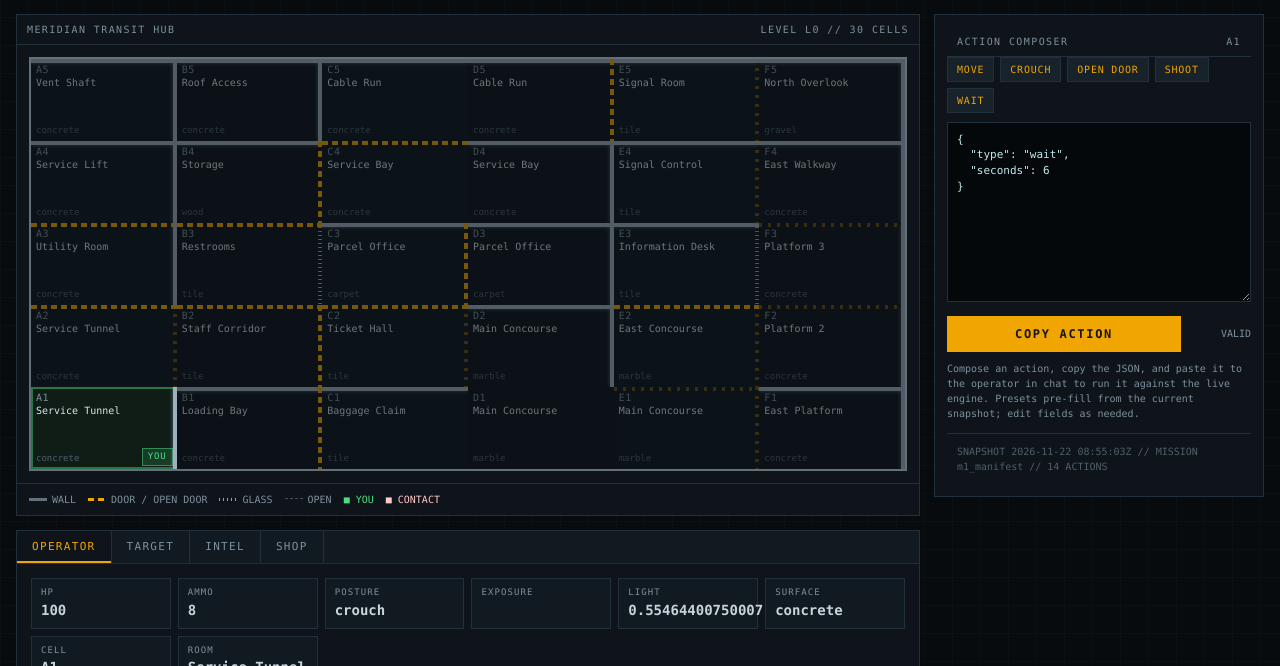
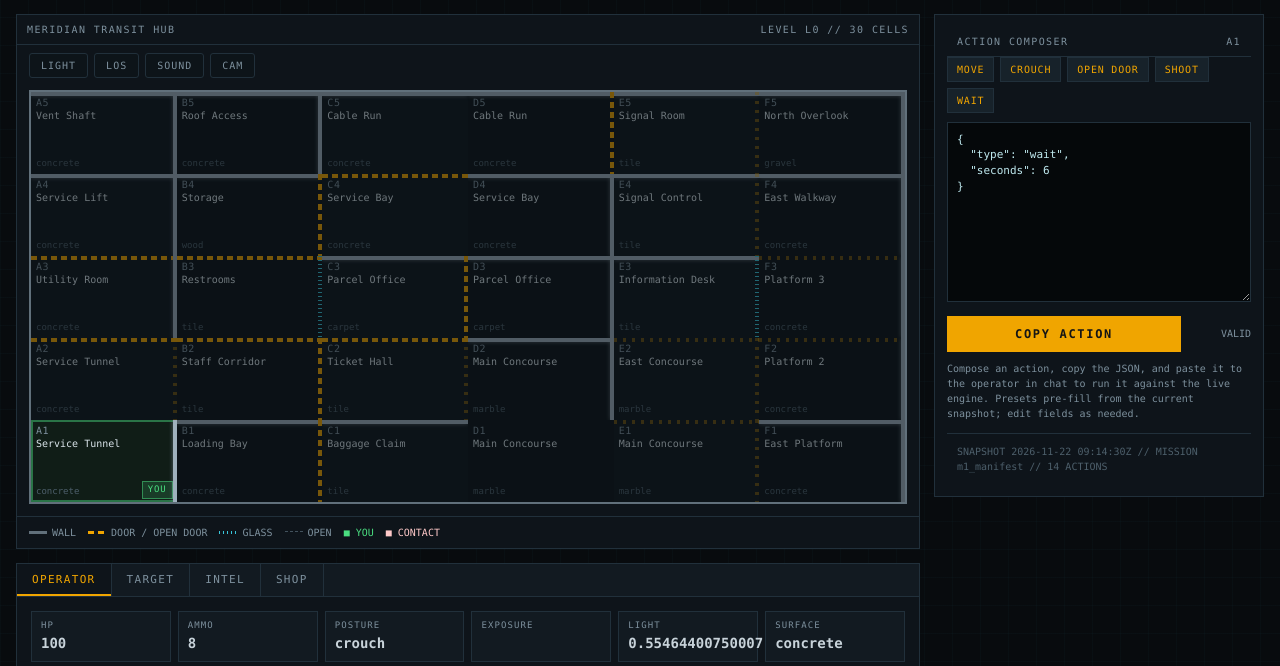
Before and after one commit to Eyeffect/stealth-engine-v3, a plain HTML site: page ui/index.html in a window 1280 px wide. Shown: the part 123-789 px from the top of the page. Drawn offline with Linux system fonts and the light colour scheme.

Commit message:
GUI overlays LIGHT/LOS/SOUND/CAM wired with real snapshot data

```diff
--- a/save.json
+++ b/save.json
@@ -11,21 +11,21 @@
       {
         "id": "m1_manifest",
         "result": "COMPLETE",
-        "time": "2026-11-22T08:55:29.349Z",
+        "time": "2026-11-22T09:14:56.402Z",
         "kills": 0,
         "creditsEarned": 4500
       },
       {
         "id": "m2_auditor",
         "result": "COMPLETE",
-        "time": "2026-11-22T08:55:29.394Z",
+        "time": "2026-11-22T09:14:56.448Z",
         "kills": 1,
         "creditsEarned": 6500
       },
       {
         "id": "m3_glasshouse",
         "result": "COMPLETE",
-        "time": "2026-11-22T08:55:29.439Z",
+        "time": "2026-11-22T09:14:56.494Z",
         "kills": 0,
         "creditsEarned": 9000
       }
--- a/ui/export.js
+++ b/ui/export.js
@@ -76,6 +76,7 @@ const snapshot = {
     lights: mapDef.lights || []
   },
   view,
+  overlays: eng.overlays(),
   diagnostics: diag,
   contacts: view.contacts,
   account: acct.dump(),
--- a/ui/index.html
+++ b/ui/index.html
@@ -56,6 +56,15 @@
     letter-spacing:.14em;font-size:10px;text-transform:uppercase;display:flex;justify-content:space-between}
 
   /* ---------- map ---------- */
+  .overlays{display:flex;gap:6px;padding:8px 12px 0;flex-wrap:wrap}
+  .overlays button{background:#0d1419;border:1px solid var(--line);color:var(--dim);
+    padding:4px 11px;font-size:10px;letter-spacing:.1em;cursor:pointer;border-radius:3px}
+  .overlays button:hover{color:var(--txt)}
+  .overlays button.on{border-color:#39c5d9;color:#39c5d9;background:rgba(57,197,217,.08)}
+  .ov-light{position:absolute;inset:0;z-index:1;pointer-events:none;background:rgba(255,214,140,.42)}
+  .ov-los{position:absolute;inset:0;z-index:1;pointer-events:none;background:rgba(248,113,113,.18)}
+  .ov-cam{position:absolute;inset:0;z-index:1;pointer-events:none;background:rgba(169,140,224,.2)}
+  .ov-sound{position:absolute;inset:2px;z-index:3;pointer-events:none;border:2px solid #39c5d9;box-shadow:inset 0 0 10px rgba(57,197,217,.35)}
   .map-wrap{padding:12px}
   #grid{
     display:grid;grid-template-columns:repeat(6,minmax(0,1fr));grid-template-rows:repeat(5,82px);
@@ -183,6 +192,12 @@ python -m http.server 8000
     <div>
       <section class="panel">
         <div class="panel-hd"><span id="mapTitle">TACTICAL MAP</span><span id="mapSub"></span></div>
+        <div class="overlays" id="overlays">
+          <button data-ov="light">LIGHT</button>
+          <button data-ov="los">LOS</button>
+          <button data-ov="sound">SOUND</button>
+          <button data-ov="cam">CAM</button>
+        </div>
         <div class="map-wrap"><div id="grid"></div></div>
         <div class="legend">
           <span><i class="lw"></i>WALL</span>
@@ -222,6 +237,7 @@ python -m http.server 8000
 (function(){
   'use strict';
   var S=null, currentTab='OPERATOR';
+  var OV={light:false,los:false,sound:false,cam:false};
   var GM=/[?&]gm\b/.test(location.search);
   var TABS=GM?['OPERATOR','TARGET','INTEL','SHOP','GM']:['OPERATOR','TARGET','INTEL','SHOP'];
 
@@ -300,6 +316,17 @@ python -m http.server 8000
       return {cls:'e-wall',title:'WALL'};
     }
     var vis=new Set(S.view.visible||[]);
+    var ov=S.overlays||{},lm=ov.lightmap||{},snd=ov.sounds||[],cams=ov.cameras||[],cones=ov.guardCones||[];
+    var soundCells=new Set(snd.filter(function(s){return s.heard}).map(function(s){return s.cell;}));
+    var camCells=new Set(cams.filter(function(c){return c.visible}).map(function(c){return c.cell;}));
+    var coneCells=new Set();
+    if(OV.los){var dirs={N:[0,1],S:[0,-1],E:[1,0],W:[-1,0]};
+      cones.forEach(function(g){var d=dirs[g.facing]||[0,1];var a=cells[g.cell]||cells[short(g.cell)];if(!a)return;
+        arr.forEach(function(t){var vx=t.x-a.x,vy=t.y-a.y,len=Math.hypot(vx,vy)||1;
+          if((vx*d[0]+vy*d[1])/len<0.4)return;
+          if(Math.hypot(vx,vy)>(g.range||20)/4)return;
+          var k=[a.id,t.id].sort().join('|'),e=byKey[k];if(e&&e[2]!=='open'&&e[2]!=='door'&&e[2]!=='glass')return;
+          coneCells.add(t.id);});});}
     var byCell={};(S.contacts||[]).forEach(function(c){(byCell[c.cell]=byCell[c.cell]||[]).push(c);});
     var me=S.view.you.cell,html='';
     for(var y=4;y>=0;y--){
@@ -313,9 +340,15 @@ python -m http.server 8000
         var toks=(byCell[c.id]||[]).map(function(t,i){
           return '<div class="token" style="top:'+(4+i*13)+'px" title="'+esc(t.name+' / '+t.role)+'">'+esc(t.id)+
             '<span class="r">'+esc(t.role)+'</span></div>';}).join('');
+        var ovHtml='';
+        if(OV.light&&lm[c.id]!=null&&lm[c.id]>(S.map.ambient||0)+0.3)
+          ovHtml+='<div class="ov-light" style="opacity:'+Math.min(0.9,((lm[c.id]-(S.map.ambient||0))/8)).toFixed(2)+'" title="light '+Number(lm[c.id]).toFixed(1)+'"></div>';
+        if(OV.los&&coneCells.has(c.id))ovHtml+='<div class="ov-los" title="sight line"></div>';
+        if(OV.cam&&camCells.has(c.id))ovHtml+='<div class="ov-cam" title="camera visible"></div>';
+        if(OV.sound&&soundCells.has(c.id))ovHtml+='<div class="ov-sound" title="audible sound"></div>';
         html+='<div class="cell'+dim+(you?' you':'')+'" data-cell="'+esc(c.id)+'">'+
           '<div class="edge e-top '+et.cls+'" title="'+esc(et.title)+'"></div>'+
-          '<div class="edge e-right '+er.cls+'" title="'+esc(er.title)+'"></div>'+
+          '<div class="edge e-right '+er.cls+'" title="'+esc(er.title)+'"></div>'+ovHtml+
           '<div class="coord">'+esc(short(c.id))+'</div>'+
           '<div class="room">'+esc(c.n||'')+'</div>'+
           '<div class="mat">'+esc(c.m||'')+'</div>'+
@@ -338,6 +371,11 @@ python -m http.server 8000
     document.getElementById('tabbody').innerHTML=fn?fn():'';
     if(currentTab==='SHOP')bindShop();
   }
+
+  document.getElementById('overlays').onclick=function(e){
+    var b=e.target.closest('button[data-ov]');if(!b)return;
+    var k=b.dataset.ov;OV[k]=!OV[k];b.classList.toggle('on',OV[k]);renderMap();
+  };
 
   function tabOperator(){
     var v=S.view,y=v.you;
--- a/ui/snapshot.json
+++ b/ui/snapshot.json
@@ -1,5 +1,5 @@
 {
-  "generatedAt": "2026-11-22T08:55:03.026Z",
+  "generatedAt": "2026-11-22T09:14:30.487Z",
   "exporterVersion": 1,
   "missionId": "m1_manifest",
   "campaign": {
@@ -742,7 +742,7 @@
       "L0-F2|L0-F3": "open",
       "L0-F3|L0-F4": "open",
       "L0-E4|L0-F4": "open",
-      "L0-E2|L0-E3": "closed",
+      "L0-E2|L0-E3": "open",
       "L0-E1|L0-F1": "open"
     },
     "lights": [
@@ -821,6 +821,55 @@
     "material": "concrete",
     "exposure": "OK"
   },
+  "overlays": {
+    "lightmap": {
+      "L0-A1": 0.55464400750007,
+      "L0-B1": 0.8285954792089683,
+      "L0-C1": 0.9666666666666668,
+      "L0-D1": 0.8285954792089683,
+      "L0-E1": 0.55464400750007,
+      "L0-F1": 0.3,
+      "L0-A2": 0.4215299344583438,
+      "L0-B2": 0.5166666666666667,
+      "L0-C2": 0.8854212304355027,
+      "L0-D2": 1.1553537186794343,
+      "L0-E2": 0.984314575050762,
+      "L0-F2": 0.5801084082500771,
+      "L0-A3": 0.44295032375636273,
+      "L0-B3": 0.5321488698022421,
+      "L0-C3": 1.226064396798089,
+      "L0-D3": 1.8518004980571177,
+      "L0-E3": 1.496994335208351,
+      "L0-F3": 0.8814550271298651,
+      "L0-A4": 0.4142977396044841,
+      "L0-B4": 0.5136610018750175,
+      "L0-C4": 1.084314575050762,
+      "L0-D4": 1.546994335208351,
+      "L0-E4": 1.6486123146552463,
+      "L0-F4": 1.0333333333333334,
+      "L0-A5": 0.6171572875253809,
+      "L0-B5": 0.7,
+      "L0-C5": 0.8972656957754581,
+      "L0-D5": 1.0342414316299071,
+      "L0-E5": 1.0333333333333334,
+      "L0-F5": 0.8814550271298651
+    },
+    "sounds": [
+      {
+        "cell": "L0-E2",
+        "db": 50,
+        "type": "footstep",
+        "desc": "Bodyguard Rusk footsteps on marble",
+        "at": 6,
+        "heard": false
+      }
+    ],
+    "cameras": [],
+    "guardCones": [],
+    "visible": [
+      "L0-A1"
+    ]
+  },
   "diagnostics": {
     "heat": {
       "global": 2,
@@ -956,29 +1005,29 @@
       }
     },
     "audit": [
-      "{\"ts\":\"2026-11-22T08:41:55.846Z\",\"label\":\"S-03:report:nerve\",\"target\":60,\"roll\":3,\"margin\":57,\"success\":true,\"grade\":\"CRITICAL_SUCCESS\",\"context\":null,\"verdict\":\"SUCCESS\"}",
-      "{\"ts\":\"2026-11-22T08:41:55.846Z\",\"label\":\"S-04:panic:nerve\",\"target\":35,\"roll\":84,\"margin\":-49,\"success\":false,\"grade\":\"CRITICAL_FAIL\",\"context\":null,\"verdict\":\"FAILURE\"}",
-      "{\"ts\":\"2026-11-22T08:41:55.846Z\",\"label\":\"S-05:orient:alertness\",\"target\":80,\"roll\":21,\"margin\":59,\"success\":true,\"grade\":\"CRITICAL_SUCCESS\",\"context\":null,\"verdict\":\"SUCCESS\"}",
-      "{\"ts\":\"2026-11-22T08:41:55.846Z\",\"label\":\"S-06:orient:alertness\",\"target\":80,\"roll\":1,\"margin\":79,\"success\":true,\"grade\":\"CRITICAL_SUCCESS\",\"context\":null,\"verdict\":\"SUCCESS\"}",
-      "{\"ts\":\"2026-11-22T08:41:55.846Z\",\"label\":\"S-07:orient:alertness\",\"target\":50,\"roll\":56,\"margin\":-6,\"success\":false,\"grade\":\"FAIL\",\"context\":null,\"verdict\":\"FAILURE\"}",
-      "{\"ts\":\"2026-11-22T08:41:55.847Z\",\"label\":\"S-08:orient:alertness\",\"target\":45,\"roll\":35,\"margin\":10,\"success\":true,\"grade\":\"SUCCESS\",\"context\":null,\"verdict\":\"SUCCESS\"}",
-      "{\"ts\":\"2026-11-22T08:41:55.847Z\",\"label\":\"sight S-03 -> player\",\"target\":19,\"roll\":74,\"margin\":-55,\"success\":false,\"grade\":\"CRITICAL_FAIL\",\"context\":null,\"verdict\":\"FAILURE\"}",
-      "{\"ts\":\"2026-11-22T08:41:55.848Z\",\"label\":\"sight S-04 -> player\",\"target\":19,\"roll\":14,\"margin\":5,\"success\":true,\"grade\":\"SUCCESS\",\"context\":null,\"verdict\":\"SUCCESS\"}",
-      "{\"ts\":\"2026-11-22T08:41:55.848Z\",\"label\":\"sight S-05 -> player\",\"target\":19,\"roll\":80,\"margin\":-61,\"success\":false,\"grade\":\"CRITICAL_FAIL\",\"context\":null,\"verdict\":\"FAILURE\"}",
-      "{\"ts\":\"2026-11-22T08:41:55.848Z\",\"label\":\"sight S-06 -> player\",\"target\":19,\"roll\":99,\"margin\":-80,\"success\":false,\"grade\":\"CRITICAL_FAIL\",\"context\":null,\"verdict\":\"FAILURE\"}",
-      "{\"ts\":\"2026-11-22T08:41:55.848Z\",\"label\":\"sight S-08 -> player\",\"target\":19,\"roll\":30,\"margin\":-11,\"success\":false,\"grade\":\"FAIL\",\"context\":null,\"verdict\":\"FAILURE\"}",
-      "{\"ts\":\"2026-11-22T08:41:55.849Z\",\"label\":\"S-01:report:nerve\",\"target\":60,\"roll\":65,\"margin\":-5,\"success\":false,\"grade\":\"FAIL\",\"context\":null,\"verdict\":\"FAILURE\"}",
-      "{\"ts\":\"2026-11-22T08:41:55.849Z\",\"label\":\"S-02:report:nerve\",\"target\":60,\"roll\":76,\"margin\":-16,\"success\":false,\"grade\":\"FAIL\",\"context\":null,\"verdict\":\"FAILURE\"}",
-      "{\"ts\":\"2026-11-22T08:41:55.849Z\",\"label\":\"S-03:report:nerve\",\"target\":60,\"roll\":8,\"margin\":52,\"success\":true,\"grade\":\"CRITICAL_SUCCESS\",\"context\":null,\"verdict\":\"SUCCESS\"}",
-      "{\"ts\":\"2026-11-22T08:41:55.849Z\",\"label\":\"S-04:panic:nerve\",\"target\":35,\"roll\":42,\"margin\":-7,\"success\":false,\"grade\":\"FAIL\",\"context\":null,\"verdict\":\"FAILURE\"}",
-      "{\"ts\":\"2026-11-22T08:41:55.849Z\",\"label\":\"S-05:orient:alertness\",\"target\":80,\"roll\":81,\"margin\":-1,\"success\":false,\"grade\":\"FAIL\",\"context\":null,\"verdict\":\"FAILURE\"}",
-      "{\"ts\":\"2026-11-22T08:41:55.850Z\",\"label\":\"S-06:orient:alertness\",\"target\":80,\"roll\":90,\"margin\":-10,\"success\":false,\"grade\":\"FAIL\",\"context\":null,\"verdict\":\"FAILURE\"}",
-      "{\"ts\":\"2026-11-22T08:41:55.850Z\",\"label\":\"S-07:orient:alertness\",\"target\":50,\"roll\":66,\"margin\":-16,\"success\":false,\"grade\":\"FAIL\",\"context\":null,\"verdict\":\"FAILURE\"}",
-      "{\"ts\":\"2026-11-22T08:41:55.850Z\",\"label\":\"S-08:orient:alertness\",\"target\":45,\"roll\":44,\"margin\":1,\"success\":true,\"grade\":\"SUCCESS\",\"context\":null,\"verdict\":\"SUCCESS\"}",
-      "{\"ts\":\"2026-11-22T08:55:03.017Z\",\"label\":\"T-04 close door behind\",\"target\":60,\"roll\":23,\"margin\":37,\"success\":true,\"grade\":\"CRITICAL_SUCCESS\",\"context\":null,\"verdict\":\"SUCCESS\"}"
+      "{\"ts\":\"2026-11-22T08:59:43.745Z\",\"label\":\"A-05 fires at player\",\"target\":45,\"roll\":89,\"margin\":-44,\"success\":false,\"grade\":\"CRITICAL_FAIL\",\"context\":null,\"verdict\":\"FAILURE\"}",
+      "{\"ts\":\"2026-11-22T08:59:43.745Z\",\"label\":\"A-06 fires at player\",\"target\":45,\"roll\":27,\"margin\":18,\"success\":true,\"grade\":\"SUCCESS\",\"context\":null,\"verdict\":\"SUCCESS\"}",
+      "{\"ts\":\"2026-11-22T08:59:43.745Z\",\"label\":\"shoot A-04 (center)\",\"target\":27,\"roll\":100,\"margin\":-73,\"success\":false,\"grade\":\"CRITICAL_FAIL\",\"context\":null,\"verdict\":\"FAILURE\"}",
+      "{\"ts\":\"2026-11-22T08:59:43.746Z\",\"label\":\"same-cell A-04\",\"target\":95,\"roll\":87,\"margin\":8,\"success\":true,\"grade\":\"SUCCESS\",\"context\":null,\"verdict\":\"SUCCESS\"}",
+      "{\"ts\":\"2026-11-22T08:59:43.746Z\",\"label\":\"same-cell A-05\",\"target\":95,\"roll\":43,\"margin\":52,\"success\":true,\"grade\":\"CRITICAL_SUCCESS\",\"context\":null,\"verdict\":\"SUCCESS\"}",
+      "{\"ts\":\"2026-11-22T08:59:43.747Z\",\"label\":\"same-cell A-06\",\"target\":95,\"roll\":4,\"margin\":91,\"success\":true,\"grade\":\"CRITICAL_SUCCESS\",\"context\":null,\"verdict\":\"SUCCESS\"}",
+      "{\"ts\":\"2026-11-22T08:59:43.747Z\",\"label\":\"A-01:alert:nerve\",\"target\":60,\"roll\":60,\"margin\":0,\"success\":true,\"grade\":\"SUCCESS\",\"context\":null,\"verdict\":\"SUCCESS\"}",
+      "{\"ts\":\"2026-11-22T08:59:43.748Z\",\"label\":\"A-02:alert:nerve\",\"target\":60,\"roll\":42,\"margin\":18,\"success\":true,\"grade\":\"SUCCESS\",\"context\":null,\"verdict\":\"SUCCESS\"}",
+      "{\"ts\":\"2026-11-22T08:59:43.748Z\",\"label\":\"A-03:lockdown:nerve\",\"target\":55,\"roll\":83,\"margin\":-28,\"success\":false,\"grade\":\"CRITICAL_FAIL\",\"context\":null,\"verdict\":\"FAILURE\"}",
+      "{\"ts\":\"2026-11-22T08:59:43.748Z\",\"label\":\"A-05:shield:nerve\",\"target\":75,\"roll\":91,\"margin\":-16,\"success\":false,\"grade\":\"FAIL\",\"context\":null,\"verdict\":\"FAILURE\"}",
+      "{\"ts\":\"2026-11-22T08:59:43.748Z\",\"label\":\"A-06:shield:nerve\",\"target\":75,\"roll\":24,\"margin\":51,\"success\":true,\"grade\":\"CRITICAL_SUCCESS\",\"context\":null,\"verdict\":\"SUCCESS\"}",
+      "{\"ts\":\"2026-11-22T08:59:43.748Z\",\"label\":\"A-07:alert:nerve\",\"target\":60,\"roll\":60,\"margin\":0,\"success\":true,\"grade\":\"SUCCESS\",\"context\":null,\"verdict\":\"SUCCESS\"}",
+      "{\"ts\":\"2026-11-22T08:59:43.748Z\",\"label\":\"A-04 fires at player\",\"target\":45,\"roll\":94,\"margin\":-49,\"success\":false,\"grade\":\"CRITICAL_FAIL\",\"context\":null,\"verdict\":\"FAILURE\"}",
+      "{\"ts\":\"2026-11-22T08:59:43.749Z\",\"label\":\"A-05 fires at player\",\"target\":45,\"roll\":45,\"margin\":0,\"success\":true,\"grade\":\"SUCCESS\",\"context\":null,\"verdict\":\"SUCCESS\"}",
+      "{\"ts\":\"2026-11-22T08:59:43.749Z\",\"label\":\"A-06 fires at player\",\"target\":45,\"roll\":45,\"margin\":0,\"success\":true,\"grade\":\"SUCCESS\",\"context\":null,\"verdict\":\"SUCCESS\"}",
+      "{\"ts\":\"2026-11-22T09:06:43.115Z\",\"label\":\"T-04 close door behind\",\"target\":60,\"roll\":29,\"margin\":31,\"success\":true,\"grade\":\"CRITICAL_SUCCESS\",\"context\":null,\"verdict\":\"SUCCESS\"}",
+      "{\"ts\":\"2026-11-22T09:07:20.529Z\",\"label\":\"T-04 close door behind\",\"target\":60,\"roll\":21,\"margin\":39,\"success\":true,\"grade\":\"CRITICAL_SUCCESS\",\"context\":null,\"verdict\":\"SUCCESS\"}",
+      "{\"ts\":\"2026-11-22T09:07:58.684Z\",\"label\":\"T-04 close door behind\",\"target\":60,\"roll\":89,\"margin\":-29,\"success\":false,\"grade\":\"CRITICAL_FAIL\",\"context\":null,\"verdict\":\"FAILURE\"}",
+      "{\"ts\":\"2026-11-22T09:08:54.953Z\",\"label\":\"T-04 close door behind\",\"target\":60,\"roll\":44,\"margin\":16,\"success\":true,\"grade\":\"SUCCESS\",\"context\":null,\"verdict\":\"SUCCESS\"}",
+      "{\"ts\":\"2026-11-22T09:14:30.477Z\",\"label\":\"T-04 close door behind\",\"target\":60,\"roll\":63,\"margin\":-3,\"success\":false,\"grade\":\"FAIL\",\"context\":null,\"verdict\":\"FAILURE\"}"
     ],
     "movement": [
-      "6 | T-04 door L0-E2|L0-E3 closed",
+      "6 | T-04 door L0-E2|L0-E3 left open",
       "6 | T-04 L0-E3 -> L0-E2 50dB"
     ],
     "trigger": {
```
Also changed, not shown: engine/engine.js (+19 -1 lines).
